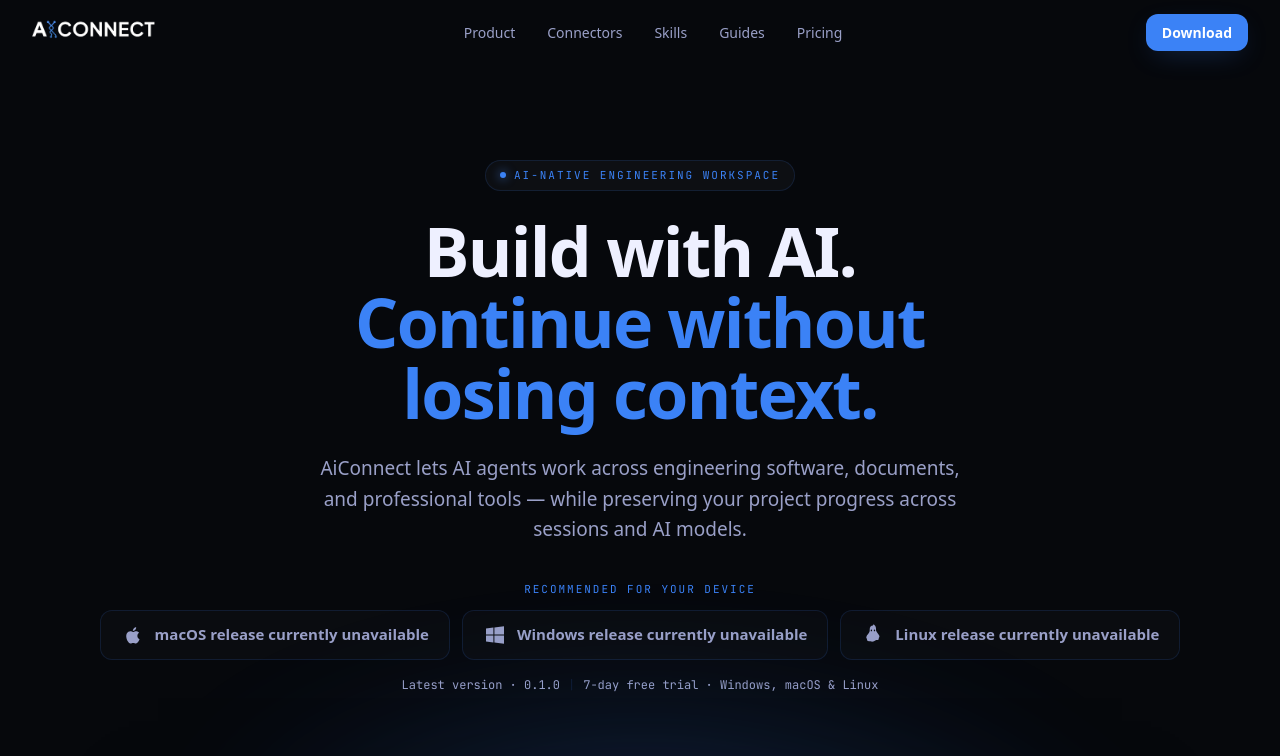
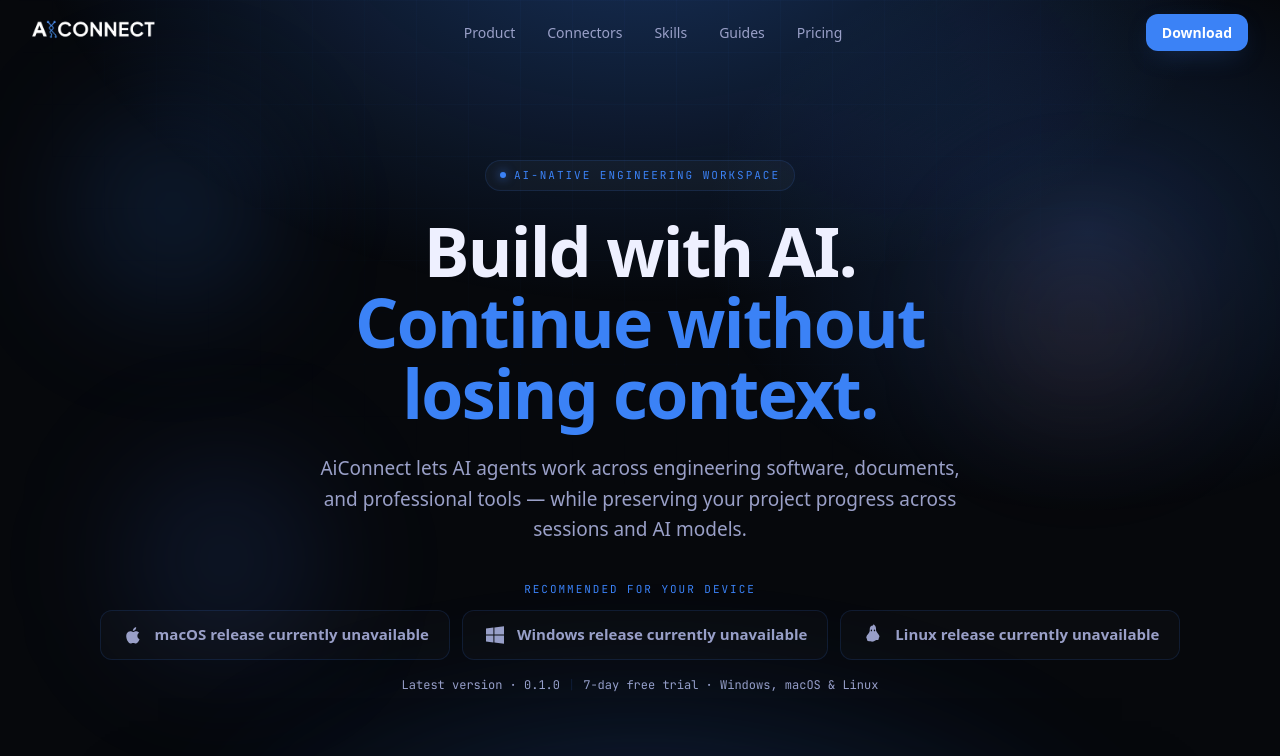
Before and after one commit to rezahanif/AiConnect-CompanyProfile, a React (Vite) app: page / in a window 1280 px wide. Shown: the top 756 px of the page. Built offline with nearby package versions, Linux system fonts and the light colour scheme; a web font is replaced by a local one.

Commit message:
Render ambient glow layer without glyphs

```diff
--- a/src/App.tsx
+++ b/src/App.tsx
@@ -1,4 +1,5 @@
 import { Footer, FinalCTA } from './components/Footer'
+import { AmbientFloaters } from './components/AmbientFloaters'
 import { Header } from './components/Header'
 import { Hero } from './components/Hero'
 import { InstallInstructions } from './components/InstallInstructions'
@@ -19,10 +20,12 @@
 
 export default function App() {
   return (
-    <div id="top" className="min-h-screen bg-ink text-text">
-      <Header />
-      <main>
-        <Hero />
+    <div id="top" className="relative min-h-screen bg-ink text-text">
+      <AmbientFloaters />
+      <div className="relative z-10">
+        <Header />
+        <main>
+          <Hero />
         <EcosystemStrip />
         <WorkWithAI />
 
@@ -95,7 +98,8 @@
 
         <InstallInstructions />
       </main>
-      <Footer />
+        <Footer />
+      </div>
     </div>
   )
 }
--- a/src/components/AmbientFloaters.tsx
+++ b/src/components/AmbientFloaters.tsx
@@ -1,66 +1,26 @@
 /**
- * Ambient floating logo glyphs (Revit / Claude / ArcGIS).
- *
- * Not currently rendered in the app — kept as an available component in
- * case the ambient background layer comes back. Self-contained (no
- * dependency on the removed FloatingObject): fixed viewport layer behind
- * content (z-0), pointer-events-none, glyph-only squares with drift
- * animation, hidden on small screens.
+ * Ambient background layer — fixed, non-interactive, behind all content
+ * (z-0 vs content z-10). Glyph-free: soft blurred glow orbs in brand /
+ * ecosystem tints drift slowly. pointer-events-none so content stays
+ * clickable. Hidden on small screens.
  */
-const GLYPHS = [
+const ORBS = [
   {
-    label: 'Revit',
-    glyph: 'Rv',
-    tint: 'linear-gradient(135deg,#3a86ff,#1b4fb0)',
-    position: 'left-[4%] top-[16%]',
+    tint: 'rgba(59,130,246,0.16)',
+    position: 'left-[6%] top-[14%]',
     delay: 0,
-    rotate: -4,
   },
   {
-    label: 'Claude',
-    glyph: 'C',
-    tint: 'linear-gradient(135deg,#d97757,#a8471f)',
-    position: 'right-[5%] top-[30%]',
+    tint: 'rgba(217,119,87,0.12)',
+    position: 'right-[8%] top-[28%]',
     delay: 1.4,
-    rotate: 5,
   },
   {
-    label: 'ArcGIS',
-    glyph: 'Ag',
-    tint: 'linear-gradient(135deg,#4b7bec,#26408b)',
-    position: 'left-[8%] bottom-[20%]',
+    tint: 'rgba(75,123,236,0.14)',
+    position: 'left-[10%] bottom-[18%]',
     delay: 2.6,
-    rotate: -2,
   },
 ]
-
-function FloatingGlyph({
-  glyph,
-  tint,
-  position,
-  delay,
-  rotate,
-}: {
-  glyph: string
-  tint: string
-  position: string
-  delay: number
-  rotate: number
-}) {
-  return (
-    <div
-      className={`absolute ${position} animate-float`}
-      style={{ animationDelay: `${delay}s`, ['--r' as string]: `${rotate}deg` }}
-    >
-      <span
-        className="grid h-12 w-12 place-items-center rounded-2xl text-[18px] font-bold text-white shadow-[0_20px_50px_-20px_rgba(0,0,0,0.9)]"
-        style={{ background: tint }}
-      >
-        {glyph}
-      </span>
-    </div>
-  )
-}
 
 export function AmbientFloaters() {
   return (
@@ -68,8 +28,17 @@
       aria-hidden
       className="pointer-events-none fixed inset-0 z-0 hidden sm:block"
     >
-      {GLYPHS.map((g) => (
-        <FloatingGlyph key={g.label} {...g} />
+      {ORBS.map((o, i) => (
+        <div
+          key={i}
+          className={`animate-float absolute ${o.position}`}
+          style={{ animationDelay: `${o.delay}s` }}
+        >
+          <div
+            className="h-48 w-48 rounded-full blur-3xl"
+            style={{ background: o.tint }}
+          />
+        </div>
       ))}
     </div>
   )
```
